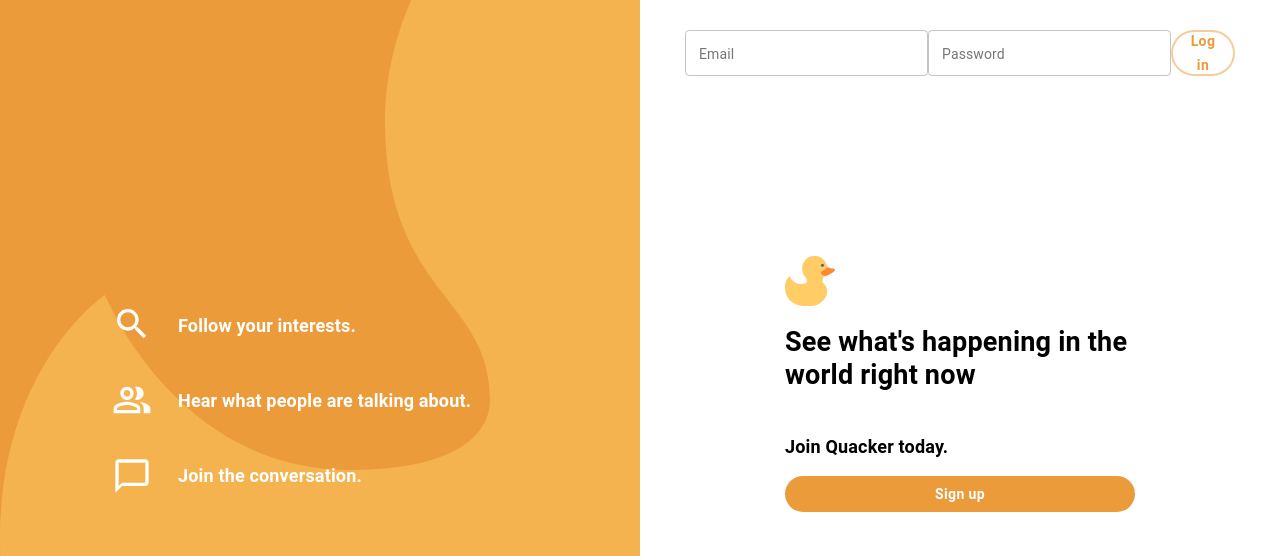
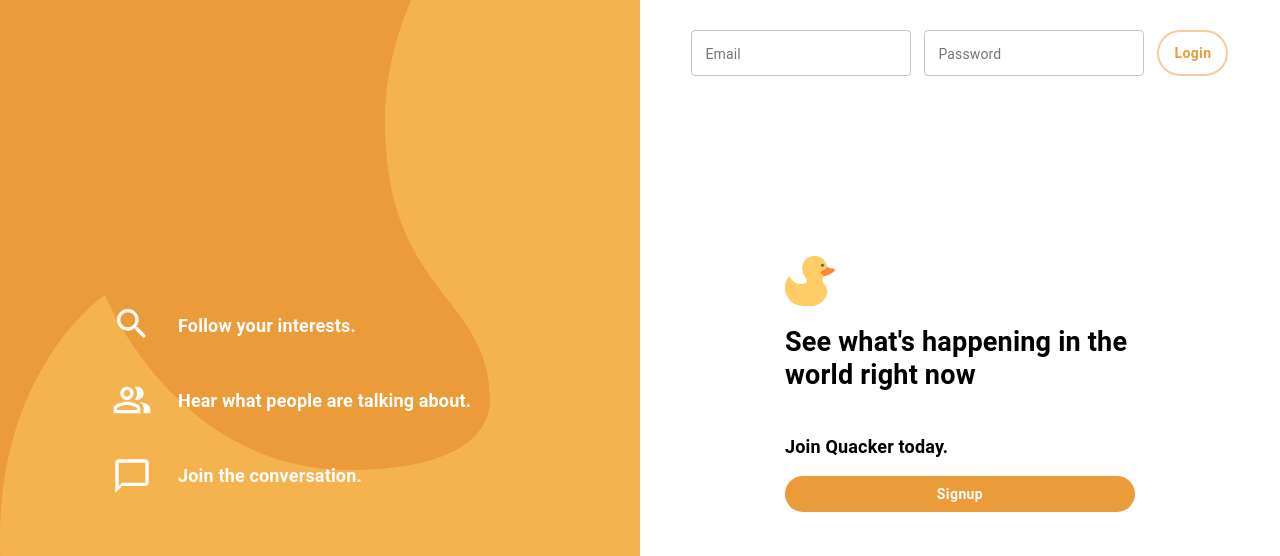
Before and after one commit to 3weeda/quacker, a React (Create React App) app: page /login in a window 1280 px wide. Shown: the top 556 px of the page. Built offline with nearby package versions, Linux system fonts and the light colour scheme.

Commit message:
replace cmpWillRecieveProps with getDerivedStateFromProps

```diff
--- a/src/pages/login.js
+++ b/src/pages/login.js
@@ -24,14 +24,17 @@
         password: '',
         errors: {}
     }
+    static getDerivedStateFromProps(props, state) {
+        if (props.UI.errors) {
+            return {
+                errors: props.UI.errors
+            };
+        }
+        return null;
+    }
 
     handleChange = e => {
         this.setState({ [e.target.name]: e.target.value })
-    }
-    componentWillReceiveProps(nextProps) {
-        if (nextProps.UI.errors) {
-            this.setState({ errors: nextProps.UI.errors });
-        }
     }
     handleSubmit = e => {
         e.preventDefault();
@@ -70,7 +73,7 @@
                             name="email"
                             type="email"
                             label="Email"
-                            className={classes.textField}
+                            className={`${classes.textField} ${classes.halfWidthTextField}`}
                             helperText={errors.email}
                             error={errors.email ? true : false}
                             value={this.state.email}
@@ -81,7 +84,7 @@
                             name="password"
                             type="password"
                             label="Password"
-                            className={classes.textField}
+                            className={`${classes.textField} ${classes.halfWidthTextField}`}
                             helperText={errors.password}
                             error={errors.password ? true : false}
                             value={this.state.password}
@@ -93,7 +96,7 @@
                             color="primary"
                             className={`edged-button ${classes.button}`}
                             disabled={loading}>
-                            Log in
+                            Login
                             {loading && <CircularProgress size={30} className={classes.spinner} />}
                         </Button>
                     </form>
@@ -113,7 +116,7 @@
                             variant="contained"
                             color="primary"
                             className={`edged-button ${classes.signupButton}`}>
-                            <Link to="/signup">Sign up</Link>
+                            <Link to="/signup">Signup</Link>
                         </Button>
                     </div>
                 </Grid>
--- a/src/pages/signup.js
+++ b/src/pages/signup.js
@@ -24,13 +24,17 @@
         errors: {}
     }
 
+    static getDerivedStateFromProps(props, state) {
+        if (props.UI.errors) {
+            return {
+                errors: props.UI.errors
+            };
+        }
+        return null;
+    }
+
     handleChange = e => {
         this.setState({ [e.target.name]: e.target.value })
-    }
-    componentWillReceiveProps(nextProps) {
-        if (nextProps.UI.errors) {
-            this.setState({ errors: nextProps.UI.errors });
-        }
     }
     handleSubmit = e => {
         e.preventDefault();
@@ -59,7 +63,7 @@
                             name="email"
                             type="email"
                             label="Email"
-                            className={`${classes.textField} ${classes.signupTextField}`}
+                            className={classes.textField}
                             helperText={errors.email}
                             error={errors.email ? true : false}
                             value={this.state.email}
@@ -72,7 +76,7 @@
                             name="password"
                             type="password"
                             label="Password"
-                            className={`${classes.textField} ${classes.signupTextField}`}
+                            className={classes.textField}
                             helperText={errors.password}
                             error={errors.password ? true : false}
                             value={this.state.password}
@@ -85,7 +89,7 @@
                             name="confirmPassword"
                             type="password"
                             label="Confirm Password"
-                            className={`${classes.textField} ${classes.signupTextField}`}
+                            className={classes.textField}
                             helperText={errors.confirmPassword}
                             error={errors.confirmPassword ? true : false}
                             value={this.state.confirmPassword}
@@ -98,7 +102,7 @@
                             name="handle"
                             type="text"
                             label="Handle"
-                            className={`${classes.textField} ${classes.signupTextField}`}
+                            className={classes.textField}
                             helperText={errors.handle}
                             error={errors.handle ? true : false}
                             value={this.state.handle}
@@ -118,7 +122,7 @@
                             className={`edged-button ${classes.wideSignupButton}`}
                             disabled={loading}
                         >
-                            Sign up
+                            Signup
                         {loading && (
                                 <CircularProgress size={30} className={classes.spinner} />
                             )}
```
